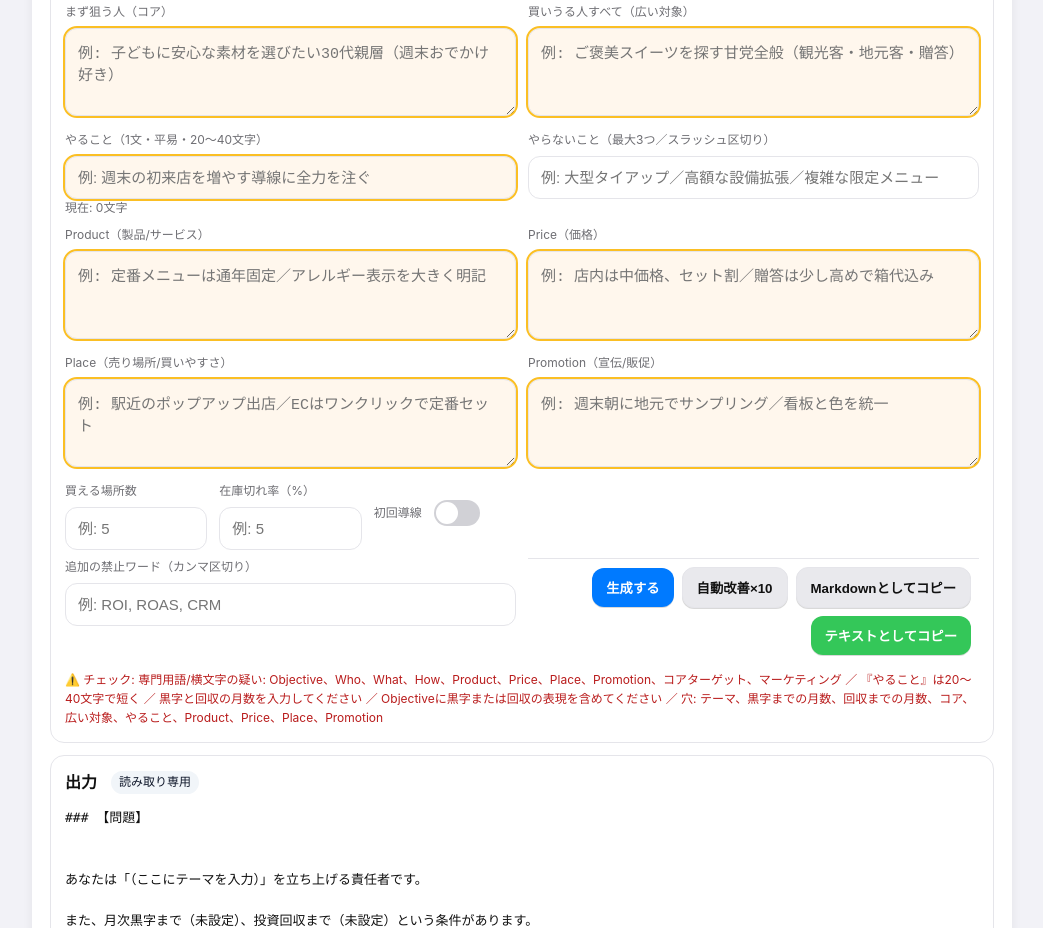
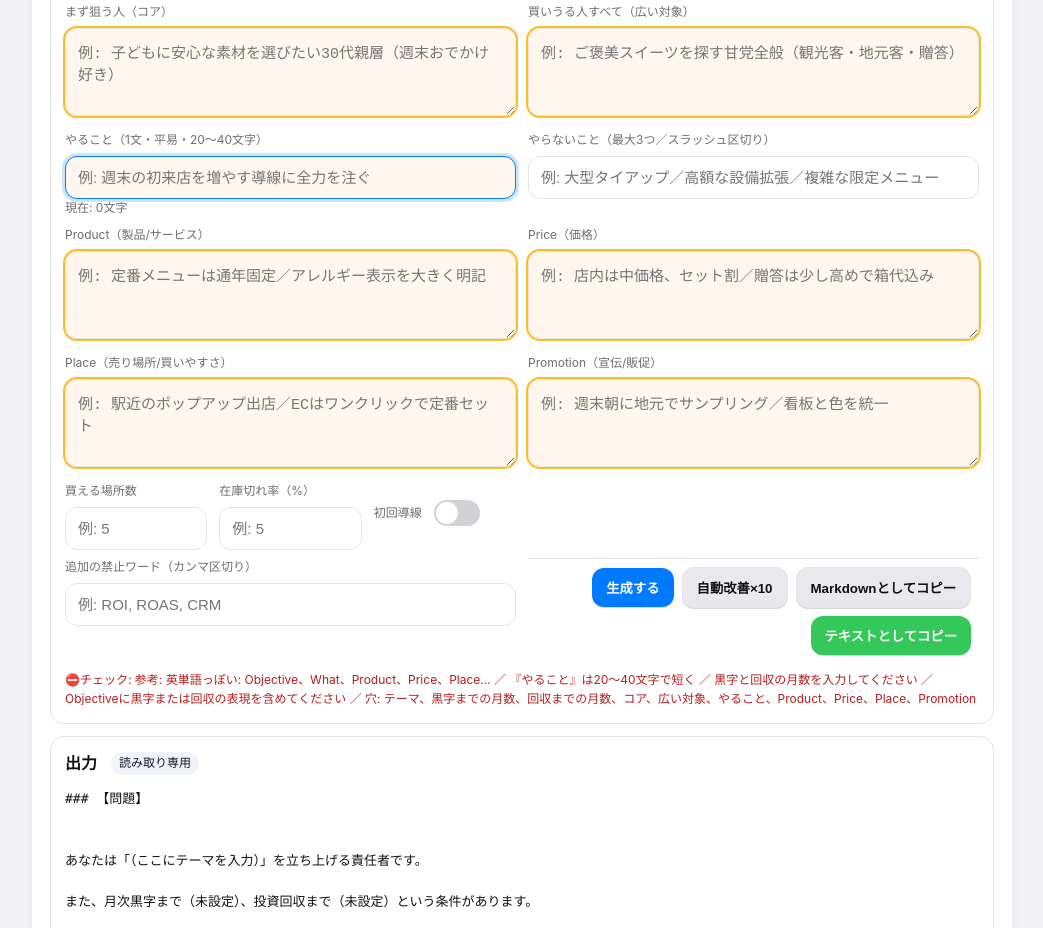
Before and after one commit to attrip/marketing-quiz, a plain HTML site: page docs/index.html in a window 1280 px wide. Shown: the part 612-1540 px from the top of the page, without its empty margins (118-1161 px from the left). Drawn offline with Linux system fonts and the light colour scheme.

Commit message:
fix: sync docs/ with src/app (remove legacy isPlainJapanese usage)

```diff
--- a/docs/main.js
+++ b/docs/main.js
@@ -4,6 +4,16 @@
   const checks = $("checks");
   const scoreBox = $("score");
   const outRed = $("output_redline");
+
+  // Configuration
+  const CFG = Object.freeze({
+    TODO_MIN: 20,
+    TODO_MAX: 40,
+    EASE_MIN_PLACES: 3,
+    EASE_MAX_STOCKOUT: 10,
+    SCORE_TARGET: 8,
+    STORAGE_VERSION: 2
+  });
 
   const defaultBan = [
     "ペネトレーション","アベイラビリティ","UGC","プレファレンス","CEP",
@@ -102,17 +112,15 @@
     return sanitize(s).split(/[／/、,\n]/).map(x=>x.trim()).filter(Boolean);
   }
 
-  function isPlainJapanese(text, banned){
-    const found = [];
-    // Dictionary hits
-    banned.forEach(w=>{ if(text.includes(w)) found.push(w); });
-    // ASCII words >= 3 chars (likely英語)
-    const asciiHits = (text.match(/[A-Za-z]{3,}/g)||[]).filter((v,i,a)=>a.indexOf(v)===i);
-    found.push(...asciiHits);
-    // Long Katakana tokens (横文字多用)
-    const kataHits = (text.match(/[ァ-ヴー]{6,}/g)||[]).filter((v,i,a)=>a.indexOf(v)===i);
-    found.push(...kataHits);
-    return found;
+  function findDictionaryBans(text, banned){
+    const hits = [];
+    banned.forEach(w=>{ if(w && text.includes(w)) hits.push(w); });
+    return Array.from(new Set(hits));
+  }
+  function findSuspiciousAsciiKata(text){
+    const asciiHits = (text.match(/[A-Za-z]{4,}/g)||[]).filter((v,i,a)=>a.indexOf(v)===i);
+    const kataHits = (text.match(/[ァ-ヴー]{8,}/g)||[]).filter((v,i,a)=>a.indexOf(v)===i);
+    return {ascii: asciiHits, kata: kataHits};
   }
 
   function oneSentence(s){
@@ -124,7 +132,7 @@
 
   function inLength20to40(s){
     const len = sanitize(s).length;
-    return len>=20 && len<=40;
+    return len>=CFG.TODO_MIN && len<=CFG.TODO_MAX;
   }
 
   function hasProfitObjective(text){
@@ -283,7 +291,8 @@ hintBlock,
     });
 
     // checks
-    const found = isPlainJapanese(full, banned);
+    const dictBans = findDictionaryBans(full, banned);
+    const susp = findSuspiciousAsciiKata(full);
     const okSentence = oneSentence(todo);
     const okLen = inLength20to40(todo);
     const okDontCount = splitList(dont).length <= 3;
@@ -291,19 +300,27 @@ hintBlock,
     const okProfit = hasProfitObjective(answerText) && okProfitNumbers;
 
     const msgs = [];
-    if(found.length){
-      const hints = found.map(w=> altDict[w]? `${w}→${altDict[w]}`: w);
+    if(dictBans.length){
+      const hints = dictBans.map(w=> altDict[w]? `${w}→${altDict[w]}`: w);
       msgs.push(`専門用語/横文字の疑い: ${hints.join('、')}`);
     }
+    const soft = [];
+    if(susp.ascii.length) soft.push(`英単語っぽい: ${susp.ascii.slice(0,5).join('、')}${susp.ascii.length>5?'…':''}`);
+    if(susp.kata.length) soft.push(`カタカナ長語: ${susp.kata.slice(0,5).join('、')}${susp.kata.length>5?'…':''}`);
+    if(soft.length) msgs.push(`参考: ${soft.join(' ／ ')}`);
     if(!okSentence) msgs.push("『やること』は句点を1つまでにしてください");
-    if(!okLen) msgs.push("『やること』は20〜40文字で短く");
+    if(!okLen) msgs.push(`『やること』は${CFG.TODO_MIN}〜${CFG.TODO_MAX}文字で短く`);
     if(!okDontCount) msgs.push("『やらないこと』は最大3つ（スラッシュ区切り）");
     if(!okProfitNumbers) msgs.push("黒字と回収の月数を入力してください");
     if(!okProfit) msgs.push("Objectiveに黒字または回収の表現を含めてください");
     const holes = requiredHoles({theme, core, broad, todo, product, price, place, promo, profitMonths, paybackMonths});
     highlightHoles(holes);
     const holeMsg = holes.length? `穴: ${holes.join('、')}` : "";
-    checks.textContent = msgs.length || holes.length ? `⚠️ チェック: ${[...msgs, holeMsg].filter(Boolean).join(' ／ ')}` : "✅ チェックOK";
+    const hardErrors = (!!dictBans.length) || !okSentence || !okLen || !okDontCount || !okProfitNumbers || !okProfit;
+    const statusCls = hardErrors ? 'status-err' : (msgs.length||holes.length ? 'status-warn' : 'status-ok');
+    checks.classList.remove('status-err','status-warn','status-ok');
+    checks.classList.add(statusCls);
+    checks.textContent = msgs.length || holes.length ? `${hardErrors?'⛔':''}チェック: ${[...msgs, holeMsg].filter(Boolean).join(' ／ ')}` : "✅ チェックOK";
 
     out.textContent = full;
     $("meta_prompt").textContent = meta;
@@ -313,13 +330,45 @@ hintBlock,
     renderScore({distinct, promo, place, placeCount, stockout, firstpath, core, broad, todo, profitMonths, paybackMonths});
 
     // disable copy when invalid
-    const disabled = msgs.length>0;
+    const disabled = hardErrors;
     $("copy-md").disabled = disabled;
     $("copy-txt").disabled = disabled;
     $("download-md").disabled = disabled;
     $("download-txt").disabled = disabled;
 
+    // Mark invalid fields and focus the first error
+    markValidity({
+      todo: okSentence && okLen,
+      dont: okDontCount,
+      profit_months: Number.isFinite(profitMonths),
+      payback_months: Number.isFinite(paybackMonths)
+    });
+    if(hardErrors){
+      focusFirstError(dictBans, {
+        todo: okSentence && okLen,
+        dont: okDontCount,
+        profit_months: Number.isFinite(profitMonths),
+        payback_months: Number.isFinite(paybackMonths)
+      }, holes);
+    }
+
     return {problemText, full, meta};
+  }
+
+  function markValidity(flags){
+    Object.keys(flags).forEach(id=>{
+      const el = $(id); if(!el) return;
+      el.setAttribute('aria-invalid', flags[id] ? 'false' : 'true');
+    });
+  }
+  function focusFirstError(dictBans, flags, holes){
+    const order = ['todo','dont','profit_months','payback_months'];
+    for(const id of order){ if(flags[id]===false){ const el=$(id); if(el){ el.focus(); return; } } }
+    if(holes && holes.length){
+      const map = {'テーマ':'theme','黒字までの月数':'profit_months','回収までの月数':'payback_months','コア':'core','広い対象':'broad','やること':'todo','Product':'p_product','Price':'p_price','Place':'p_place','Promotion':'p_promo'};
+      const id = map[holes[0]]; const el=$(id); if(el){ el.focus(); return; }
+    }
+    if(dictBans && dictBans.length){ const el=$("p_promo"); if(el) el.focus(); }
   }
 
   // scoring (0-2 each): recall, ease, consistency, spread, profit
@@ -334,7 +383,7 @@ hintBlock,
     const pc = parseInt(ctx.placeCount||"0");
     const so = parseInt(ctx.stockout||"100");
     const fp = !!ctx.firstpath;
-    let ease=0; if(pc>=3) ease++; if(so<=10) ease++; if(fp) ease=Math.min(2, ease+1); scores.ease = Math.min(2,ease);
+    let ease=0; if(pc>=CFG.EASE_MIN_PLACES) ease++; if(so<=CFG.EASE_MAX_STOCKOUT) ease++; if(fp) ease=Math.min(2, ease+1); scores.ease = Math.min(2,ease);
     // consistency (ブランドの一貫性): distinct referenced in product/promo/place
     const d = sanitize(ctx.distinct);
     const consistencyRefs = [sanitize(ctx.place), sanitize(ctx.promo)].filter(t=>d && t.includes(d.split(/[、,\s]/)[0]||""));
@@ -355,7 +404,7 @@ hintBlock,
     const advice = adviceLine(scores);
     const badge = badgeFor(scores);
     scoreBox.textContent = `${radar}\n称号: ${badge} ／ 弱点: ${advice}`;
-    if(total>=8){ confettiBurst(); }
+    if(total>=CFG.SCORE_TARGET){ confettiBurst(); }
     // render drill after scoring
     renderDrill(scores, ctx);
   }
@@ -370,7 +419,7 @@ hintBlock,
     const pc = parseInt(ctx.placeCount||"0");
     const so = parseInt(ctx.stockout||"100");
     const fp = !!ctx.firstpath;
-    let ease=0; if(pc>=3) ease++; if(so<=10) ease++; if(fp) ease=Math.min(2, ease+1); scores.ease = Math.min(2,ease);
+    let ease=0; if(pc>=CFG.EASE_MIN_PLACES) ease++; if(so<=CFG.EASE_MAX_STOCKOUT) ease++; if(fp) ease=Math.min(2, ease+1); scores.ease = Math.min(2,ease);
     const d = sanitize(ctx.distinct);
     const consistencyRefs = [sanitize(ctx.place), sanitize(ctx.promo)].filter(t=>d && t.includes(d.split(/[、,\s]/)[0]||""));
     scores.consistency = Math.min(2, (hasDistinct?1:0) + (consistencyRefs.length?1:0));
@@ -408,8 +457,8 @@ hintBlock,
     let changed = false;
     const ctx = getCtx();
     const {scores, total} = computeScores(ctx);
-    // 1) fix NG words
-    const found = isPlainJapanese([ctx.place, ctx.promo, ctx.todo, ctx.core, ctx.broad].join('\n'), defaultBan);
+    // 1) fix NG words (dictionary-based)
+    const found = findDictionaryBans([ctx.place, ctx.promo, ctx.todo, ctx.core, ctx.broad].join('\n'), defaultBan);
     for(const w of found){ if(altDict[w]){ replaceWordInAllInputs(w, altDict[w]); log.push(`置換: ${w}→${altDict[w]}`); changed = true; } }
     // Re-read ctx
     const ctx2 = getCtx();
@@ -454,7 +503,7 @@ hintBlock,
       const {changed, total} = autoImproveOnce(log);
       log.push(`第${i}回: 合計=${total}/10`);
       $("improve_log").textContent = log.join('\n');
-      if(total>=8) { log.push('目標点に到達'); break; }
+      if(total>=CFG.SCORE_TARGET) { log.push('目標点に到達'); break; }
       if(!changed){ log.push('変更余地なし'); break; }
       await new Promise(r=>setTimeout(r, 120));
     }
@@ -512,7 +561,7 @@ hintBlock,
     const wrap = $("drill"); if(!wrap) return;
     wrap.innerHTML = '';
     // Coaching: jargon replacements
-    const found = isPlainJapanese([ctx.place, ctx.promo, ctx.todo, ctx.core, ctx.broad].join('\n'), defaultBan);
+    const found = findDictionaryBans([ctx.place, ctx.promo, ctx.todo, ctx.core, ctx.broad].join('\n'), defaultBan);
     if(found.length){
       const block = document.createElement('div');
       block.innerHTML = `<div class=tiny>言い換え提案（横文字→日常語）</div>`;
@@ -593,7 +642,7 @@ hintBlock,
   const form = $("editor");
   const storageKey = "prompt-editor-v1";
   function save(){
-    const data = {};
+    const data = {_v: CFG.STORAGE_VERSION};
     Array.from(form.elements).forEach(el=>{
       if(!el.name) return;
       if(el.type==="checkbox") data[el.name]=el.checked; else data[el.name]=el.value;
@@ -605,6 +654,12 @@ hintBlock,
       const raw = localStorage.getItem(storageKey);
       if(!raw) return;
       const data = JSON.parse(raw);
+      // migrate if needed
+      if(!data._v){ data._v = 1; }
+      if(data._v < CFG.STORAGE_VERSION){
+        // placeholder for future migrations
+        data._v = CFG.STORAGE_VERSION;
+      }
       Object.keys(data).forEach(k=>{
         const el = form.elements.namedItem(k);
         if(!el) return;
@@ -661,7 +716,7 @@ hintBlock,
   // Evaluation mode: paste answer and score
   function evalFromText(text){
     const t = text || '';
-    const banFound = isPlainJapanese(t, defaultBan);
+    const banFound = findDictionaryBans(t, defaultBan);
 
     // extract sections by simple regex
     const getAfter = (label)=>{
--- a/docs/styles.css
+++ b/docs/styles.css
@@ -35,6 +35,9 @@ textarea{min-height:88px}
 .pill{display:inline-block;padding:2px 8px;border-radius:999px;background:#f1f5f9;color:#0f172a;font-size:12px;margin-left:6px}
 .mt8{margin-top:8px}
 .alert{color:#b91c1c}
+.status-ok{color:#16a34a}
+.status-warn{color:#ca8a04}
+.status-err{color:#b91c1c}
 .actionbar{position:sticky;bottom:0;background:var(--card);padding:8px;border-top:1px solid var(--hair)}
 .score{margin-top:8px;border-top:1px dashed #e5e7eb;padding-top:8px;color:#0f172a;font-size:13px}
 .missing{outline:2px solid #fbbf24; background: #fff7ed}
```
